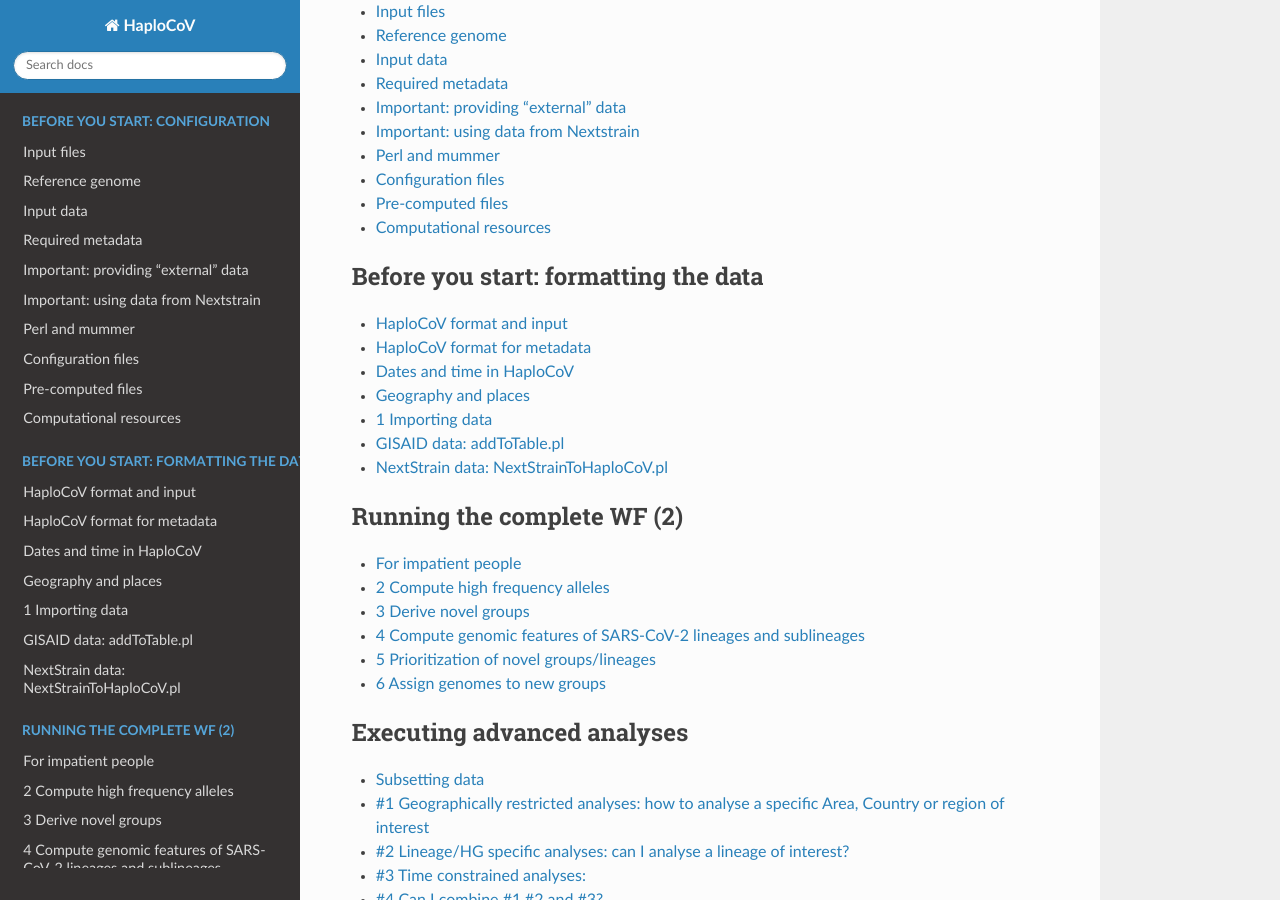
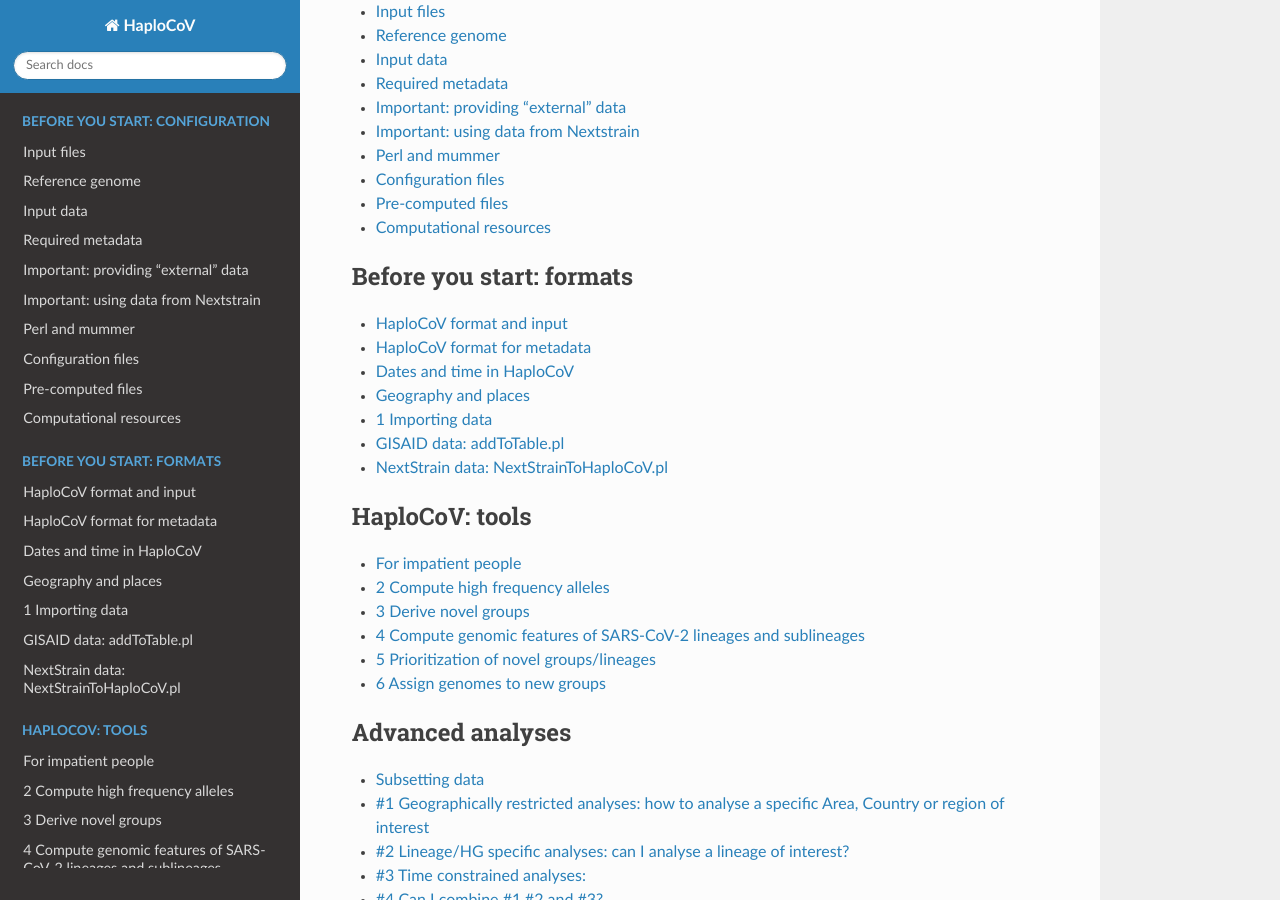
Before and after one commit to matteo14c/HaploCoV, a Sphinx documentation site: the page built from docs/source/index.rst, in a window 1280 px wide and 900 px high, scrolled down 928 px. Built offline with Sphinx 7.4.7 and the Read the Docs theme 2.0.0, drawn with Linux system fonts in a browser that asks for light colours.

Commit message:
Update index.rst

```diff
--- a/docs/source/index.rst
+++ b/docs/source/index.rst
@@ -37,20 +37,20 @@
 
 .. toctree::
    :maxdepth: 2
-   :caption: Before you start: formatting the data
+   :caption: Before you start: formats
 
    metadata.rst
 
 .. toctree::
    :maxdepth: 2
-   :caption: Running the complete WF (1)
+   :caption: HaploCoV: workflow
 
    impatient1.rst
    haplocov.rst
 
 .. toctree::
    :maxdepth: 2
-   :caption: Running the complete WF (2)
+   :caption: HaploCoV: tools
 
    impatient2.rst
    hfalleles.rst
@@ -62,7 +62,7 @@
 
 .. toctree::
    :maxdepth: 2
-   :caption: Executing advanced analyses
+   :caption: Advanced analyses
 
    subsetting.rst
    customreports.rst
```
